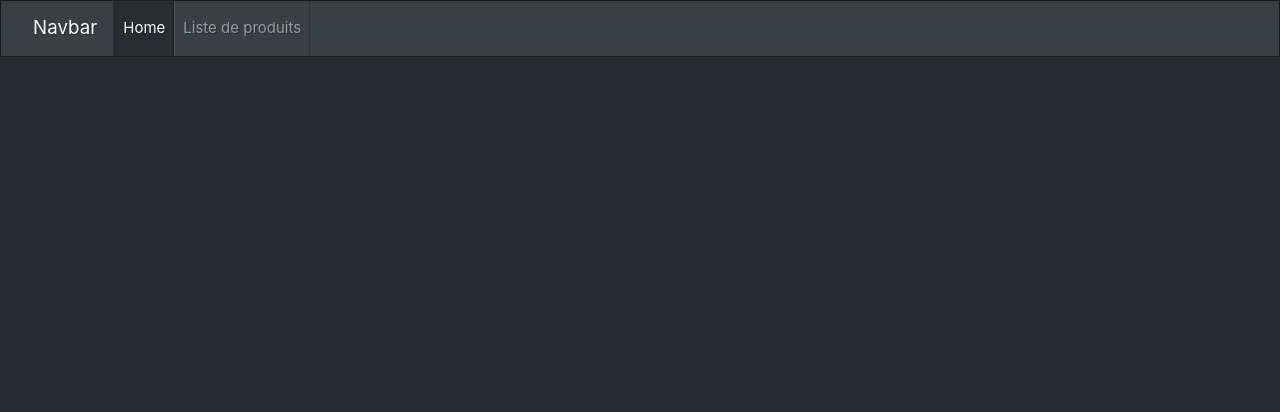
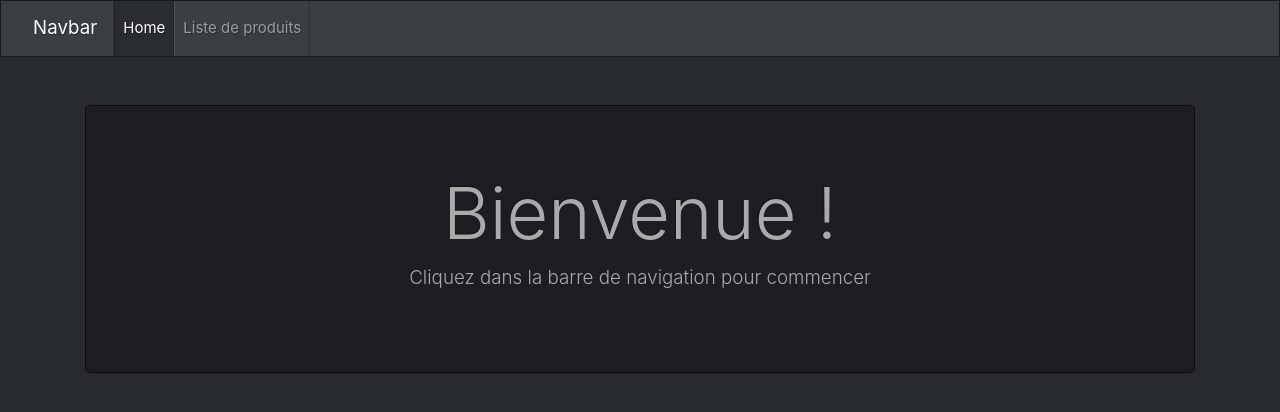
Before and after one commit to maatth/product-CRUD, a React (Create React App) app in the folder client/: page / in a window 1280 px wide. Shown: the top 412 px of the page. Built offline with nearby package versions, Linux system fonts and the light colour scheme.

Commit message:
feat(client): add homepage

```diff
--- a/client/src/App.js
+++ b/client/src/App.js
@@ -2,11 +2,15 @@ import React from 'react';
 import 'bootswatch/dist/slate/bootstrap.min.css';
 import './App.css';
 import Navbar from './components/NavBar';
+import HomePage from './pages/HomePage';
 
 function App() {
   return (
     <main className="App">
       <Navbar/>
+      <div className="container pt-5">
+        <HomePage/>
+      </div>
     </main>
   );
 }
--- /dev/null
+++ b/client/src/pages/HomePage.jsx
@@ -0,0 +1,12 @@
+import React from 'react';
+
+const HomePage = () => {
+    return (
+        <div className="jumbotron">
+            <h1 className="display-3">Bienvenue !</h1>
+            <p className="lead">Cliquez dans la barre de navigation pour commencer</p>
+        </div>
+     );
+}
+
+export default HomePage;
```
